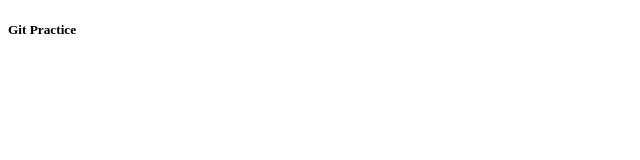
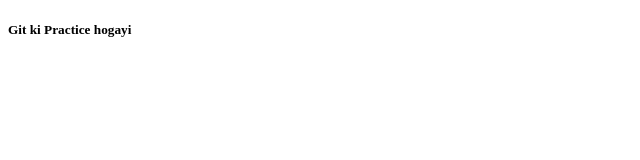
Before and after one commit to fahadamin646/GitPractice, a plain HTML site: page index.html in a window 1280 px wide. Shown: the full height of the page, 0-640 px from the left. Drawn offline with Linux system fonts and the light colour scheme.

Commit message:
Update index.html

```diff
--- a/index.html
+++ b/index.html
@@ -4,6 +4,6 @@
         <title>Git Practice</title>
     </head>
     <body>
-        <h5>Git Practice</h5>
+        <h5>Git ki Practice hogayi</h5>
     </body>
 </html>
```
